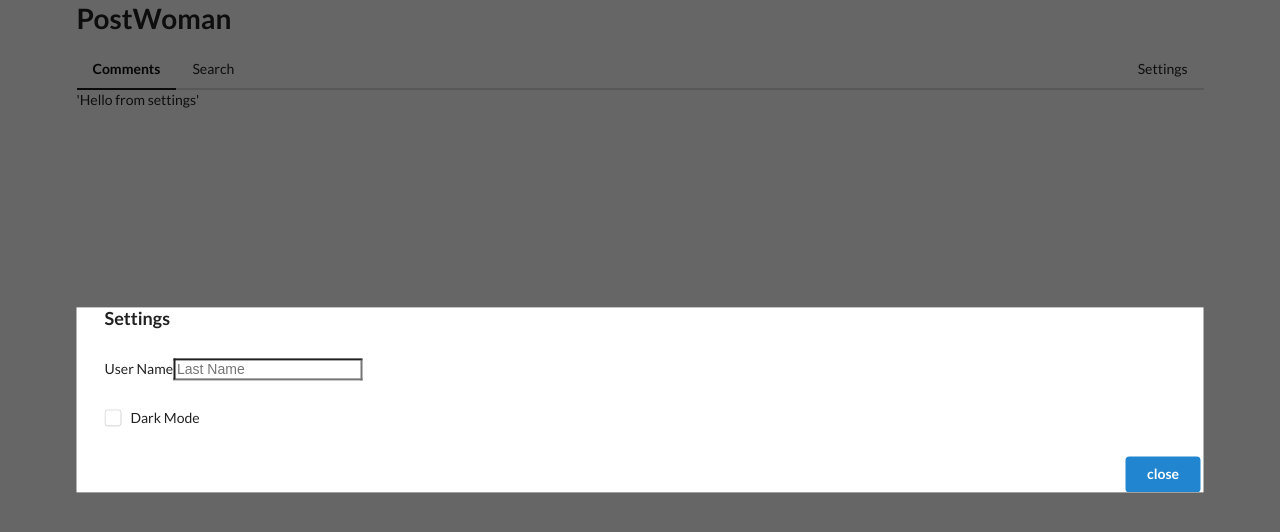
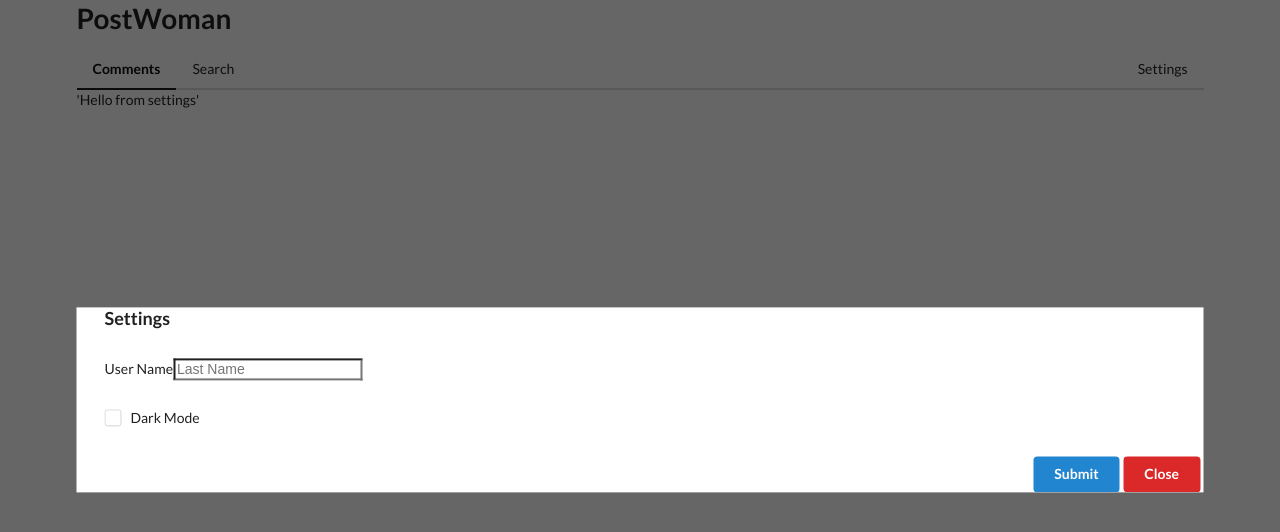
Before and after one commit to Rock-Paper-Queens/postWoman, a React (Create React App) app in the folder client/: page / in a window 1280 px wide. Both pictures are taken after a click on the link "Settings". Shown: the top 532 px of the page. Built offline with nearby package versions, Linux system fonts and the light colour scheme.

Commit message:
update modal

```diff
--- a/client/src/components/Modal.js
+++ b/client/src/components/Modal.js
@@ -1,12 +1,15 @@
 import React from "react";
 import "./Modal.css";
 
-const Modal = ({ handleClose, show, children }) => {
+const Modal = ({ handleClose, show }) => {
   const showHideClassName = show ? "modal display-block" : "modal display-none";
 
   return (
-    <div className={` ${showHideClassName}`}>
-      <section className="ui container modal-main">
+    <div className={` ${showHideClassName}`} onClick={handleClose}>
+      <section
+        className="ui container modal-main"
+        onClick={(e) => e.stopPropagation()}
+      >
         <h3>Settings</h3>
         <div className="field">
           <label>User Name</label>
@@ -18,8 +21,11 @@ const Modal = ({ handleClose, show, children }) => {
             <label>Dark Mode</label>
           </div>
         </div>
+        <button className="ui button red" onClick={handleClose}>
+          Close
+        </button>
         <button className="ui button primary" onClick={handleClose}>
-          close
+          Submit
         </button>
       </section>
     </div>
```
